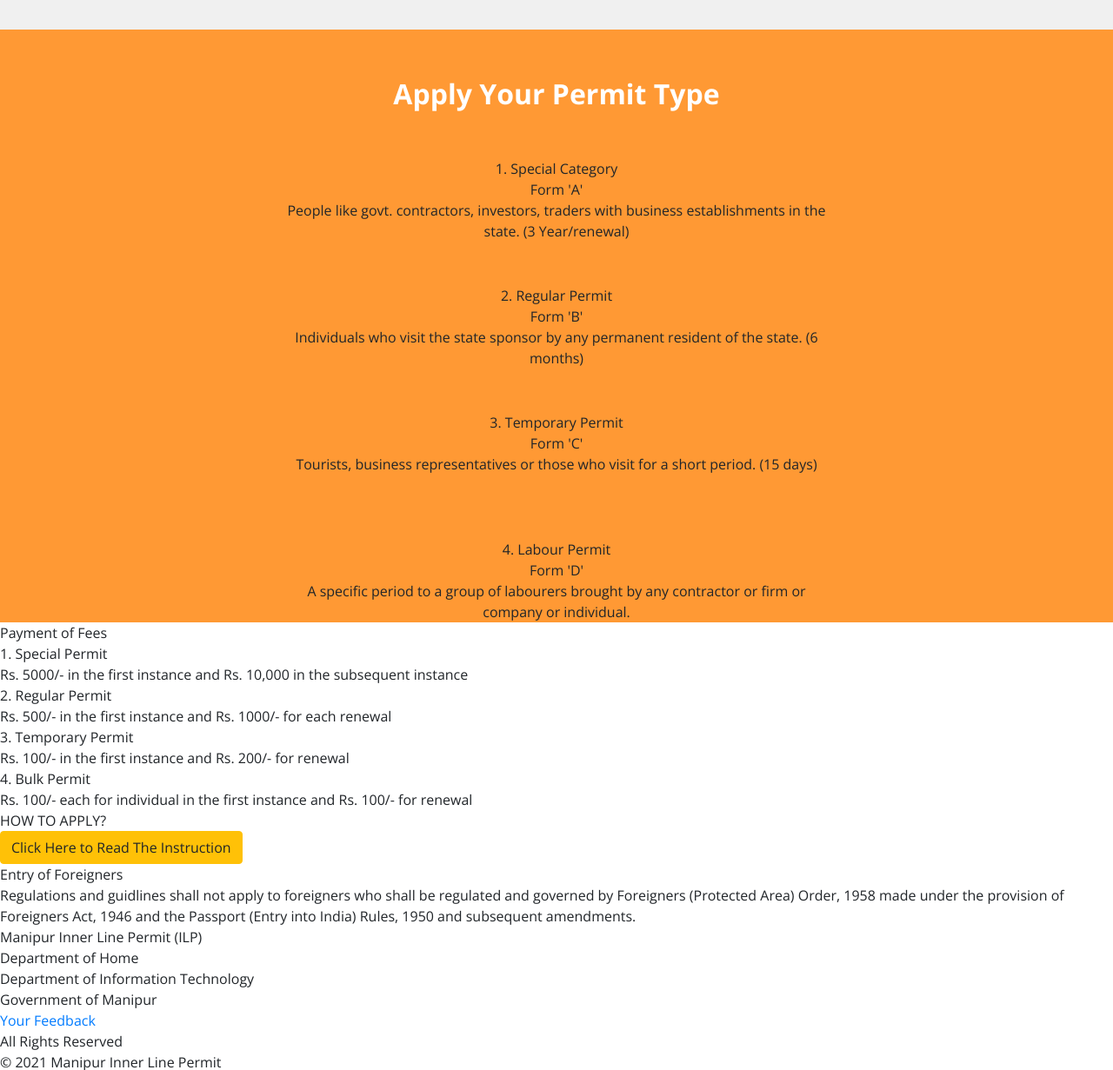
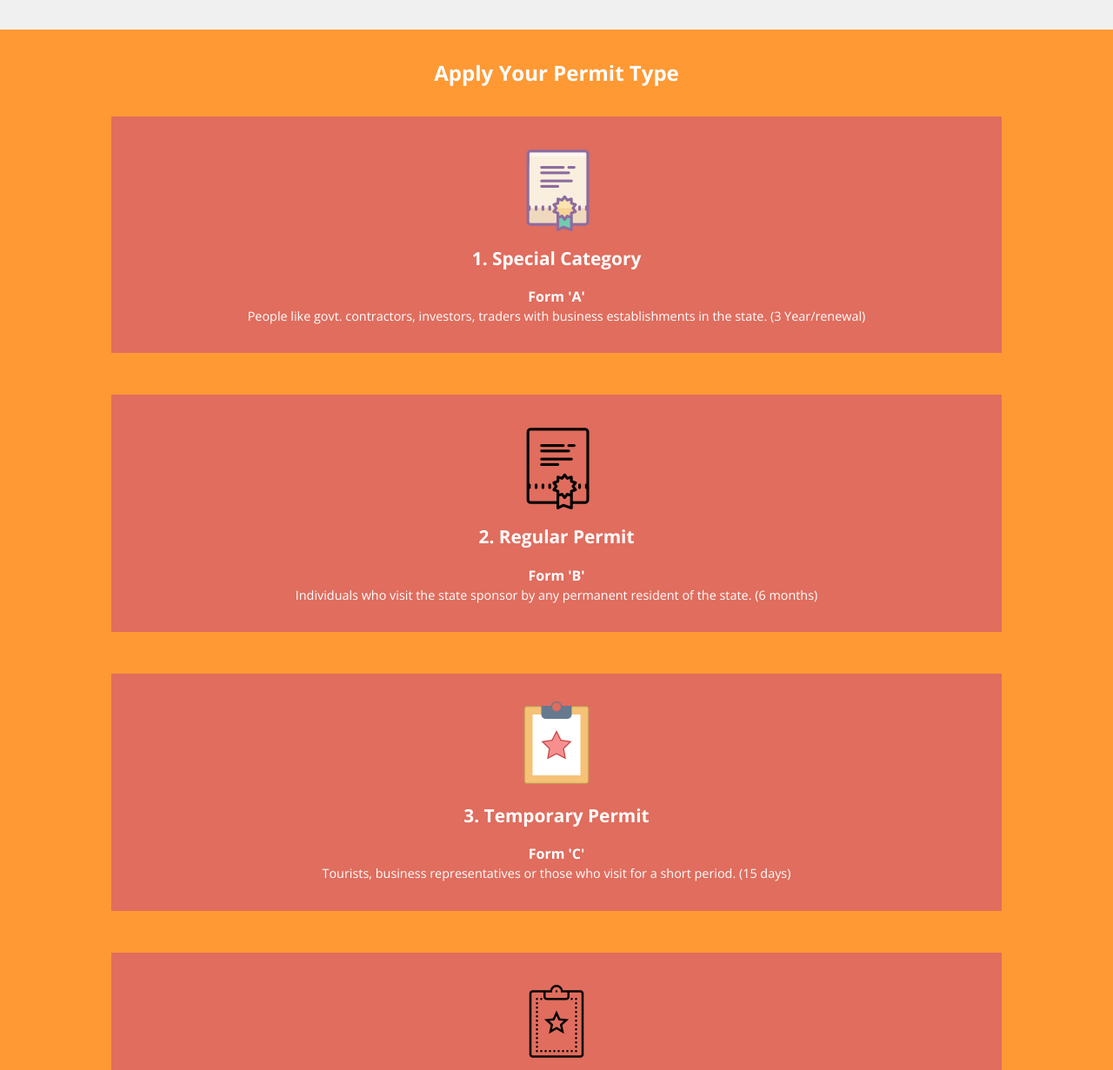
Before and after one commit to chetanhaobijam/Manipur_ILP_Clone, a plain HTML site: page index.html in a window 1280 px wide. Shown: the part 1240-2471 px from the top of the page at 87% size. Drawn offline with nearby package versions, Linux system fonts and the light colour scheme.

Commit message:
Completed the Permit Section for Mobile vp

```diff
--- a/assets/css/styles.css
+++ b/assets/css/styles.css
@@ -40,6 +40,7 @@ body {
   margin: 0;
   width: 100%;
   background-color: var(--skin);
+  box-shadow: 0px 0px 5px 3px rgba(0, 0, 0, 0.3);
 }
 
 .navbar-toggler {
@@ -167,29 +168,51 @@ p {
   }
 }
 
-/* Payment Section */
+/* Permit Section */
 .permit {
   background: var(--skin);
+  color: #fff;
 }
 .permitTitle {
-  font-size: 2rem;
+  font-size: 1.5rem;
   text-align: center;
-  padding: 50px 0;
+  padding: 2rem 0;
   font-weight: 700;
-  color: #fff;
 }
 
 .permitGrid {
   display: grid;
   grid-template-columns: 1fr;
   grid-template-rows: repeat(4, 1fr);
-  row-gap: 50px;
+  row-gap: 3rem;
   text-align: center;
+  padding-bottom: 3rem;
 }
 
 .permitGridSub {
-  width: 50%;
+  width: 80%;
+  padding: 2rem 1rem;
   margin: 0 auto;
+  background-color: var(--orange);
+}
+
+.icon {
+  margin-bottom: 1rem;
+}
+
+.type {
+  font-size: 1.3rem;
+  font-weight: 700;
+  margin-bottom: 1rem;
+}
+
+.form {
+  font-weight: 700;
+}
+
+.description {
+  font-weight: 300;
+  font-size: 0.9rem;
 }
 
 /* Jump to Top Button */
--- a/index.html
+++ b/index.html
@@ -99,7 +99,9 @@
       <div class="permitTitle">Apply Your Permit Type</div>
       <div class="permitGrid">
         <div class="permitGridSub">
-          <div class="icon"></div>
+          <div class="icon">
+            <img src="./icons/permit.png" alt="Permit Logo">
+          </div>
           <div class="type">1. Special Category</div>
           <div class="form">Form 'A'</div>
           <div class="description">
@@ -108,7 +110,9 @@
           </div>
         </div>
         <div class="permitGridSub">
-          <div class="icon"></div>
+          <div class="icon">
+            <img src="./icons/regular.png" alt="Regular Icon">
+          </div>
           <div class="type">2. Regular Permit</div>
           <div class="form">Form 'B'</div>
           <div class="description">
@@ -117,7 +121,9 @@
           </div>
         </div>
         <div class="permitGridSub">
-          <div class="icon"></div>
+          <div class="icon">
+            <img src="./icons/temporary.png" alt="Temporary Logo">
+          </div>
           <div class="type">3. Temporary Permit</div>
           <div class="form">Form 'C'</div>
           <div class="description">
@@ -126,7 +132,9 @@
           </div>
         </div>
         <div class="permitGridSub">
-          <div class="icon"></div>
+          <div class="icon">
+            <img src="./icons/labour.png" alt="Labour Logo">
+          </div>
           <div class="type">4. Labour Permit</div>
           <div class="form">Form 'D'</div>
           <div class="description">
```
Also changed, not shown: icons/labour.png (added), icons/permit.png (added), icons/regular.png (added), icons/temporary.png (added).
